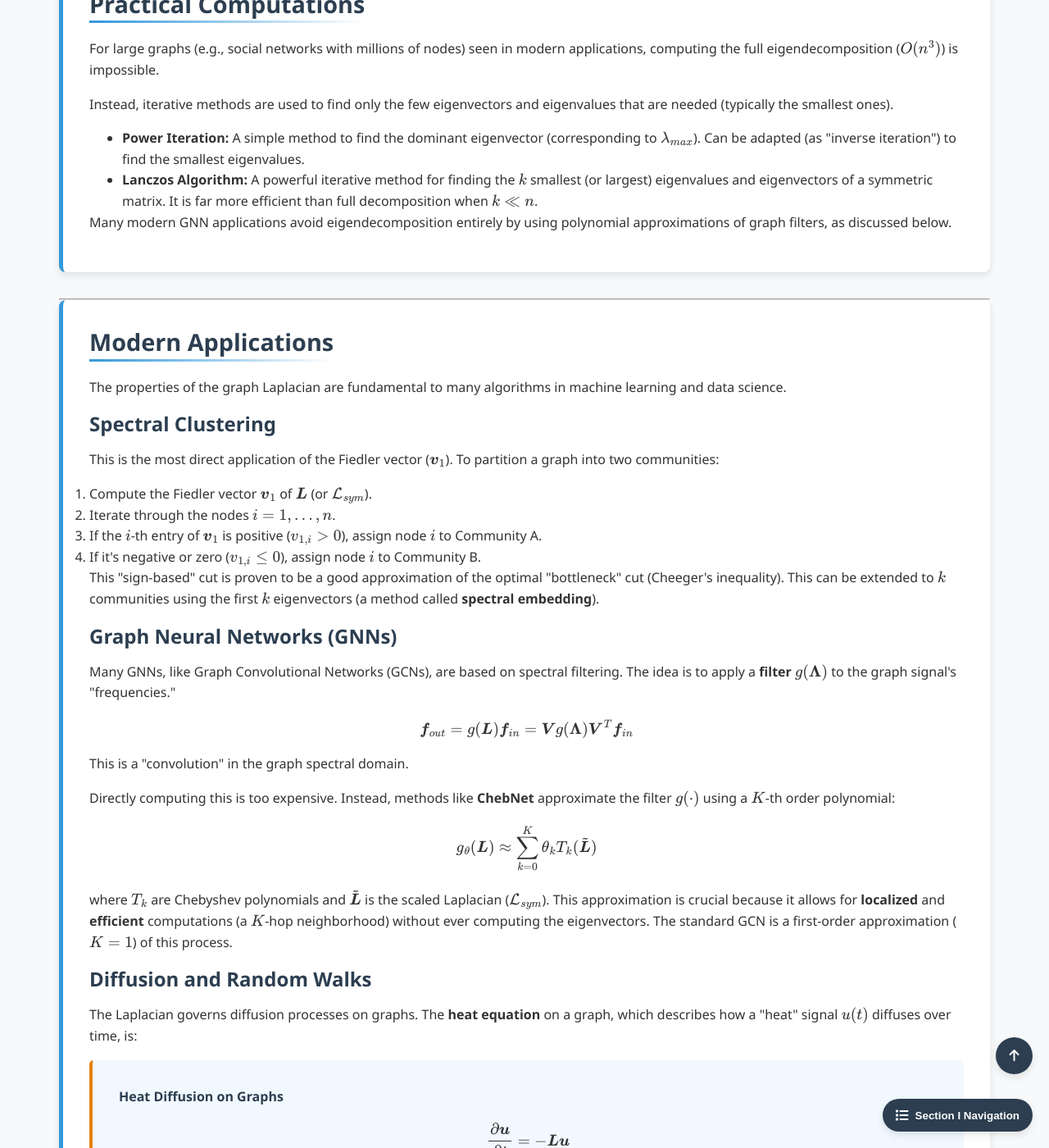
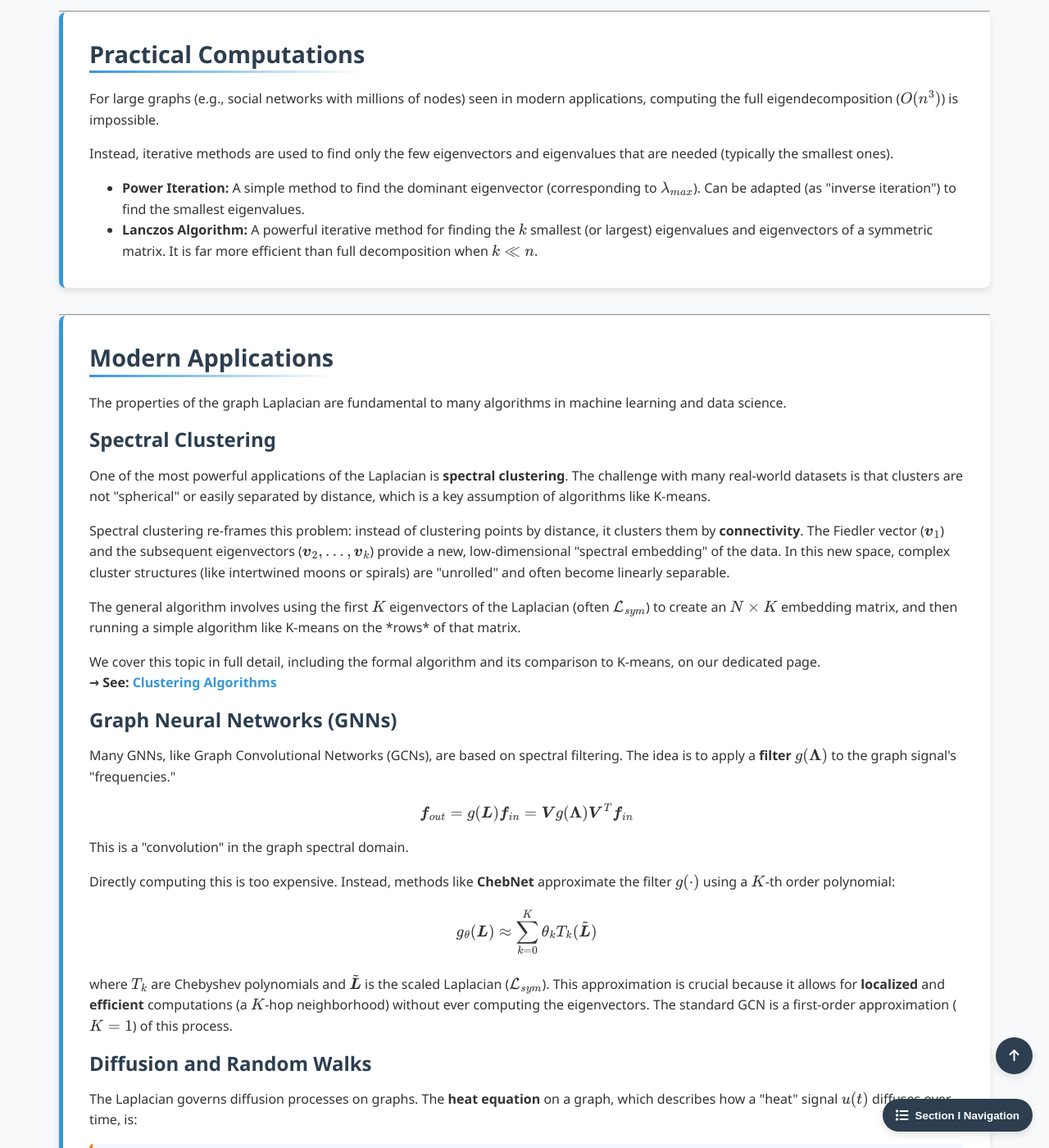
Before and after one commit to Yusukey01/yusukey01.github.io, a Jekyll site: the page built from Mathematics/Linear_algebra/graph_laplacian.html, in a window 1280 px wide and 1400 px high, scrolled down 5039 px. Shown: the whole window at 82% size. Built offline with Jekyll 4.4.1, drawn with Linux system fonts in a browser that asks for light colours; some of the changed text lies outside the part shown.

Commit message:
made Graph Laplacian

```diff
--- a/Mathematics/Linear_algebra/graph_laplacian.html
+++ b/Mathematics/Linear_algebra/graph_laplacian.html
@@ -364,10 +365,6 @@ uses_python: true
                         when \(k \ll n\).
                     </li>
                 </ul>
-            <p>
-                Many modern GNN applications avoid eigendecomposition entirely by
-                using polynomial approximations of graph filters, as discussed below.
-            </p>
             </section>
 
             <hr>
@@ -381,20 +378,30 @@ uses_python: true
 
                 <h3>Spectral Clustering</h3>
                 <p>
-                This is the most direct application of the Fiedler vector (\(\boldsymbol{v}_1\)).
-                To partition a graph into two communities:
-                <ol>
-                    <li>Compute the Fiedler vector \(\boldsymbol{v}_1\) of \(\boldsymbol{L}\) (or \(\mathcal{L}_{sym}\)).</li>
-                    <li>Iterate through the nodes \(i = 1, \dots, n\).</li>
-                    <li>If the \(i\)-th entry of \(\boldsymbol{v}_1\) is positive (\(v_{1,i} > 0\)), assign node \(i\) to Community A.</li>
-                    <li>If it's negative or zero (\(v_{1,i} \le 0\)), assign node \(i\) to Community B.</li>
-                </ol>
-                This "sign-based" cut is proven to be a good approximation of the
-                optimal "bottleneck" cut (Cheeger's inequality). This can be extended to
-                \(k\) communities using the first \(k\) eigenvectors (a method called
-                <strong>spectral embedding</strong>).
+                    One of the most powerful applications of the Laplacian is <strong>spectral clustering</strong>.
+                    The challenge with many real-world datasets is that clusters are not
+                    "spherical" or easily separated by distance, which is a key assumption of
+                    algorithms like K-means.
                 </p>
-
+                <p>
+                    Spectral clustering re-frames this problem: instead of clustering points by distance,
+                    it clusters them by <strong>connectivity</strong>. The Fiedler vector (\(\boldsymbol{v}_1\))
+                    and the subsequent eigenvectors (\(\boldsymbol{v}_2, \dots, \boldsymbol{v}_k\))
+                    provide a new, low-dimensional "spectral embedding" of the data.
+                    In this new space, complex cluster structures (like intertwined moons or spirals)
+                    are "unrolled" and often become linearly separable.
+                </p>
+                <p>
+                    The general algorithm involves using the first \(K\) eigenvectors of the
+                    Laplacian (often \(\mathcal{L}_{sym}\)) to create an \(N \times K\)
+                    embedding matrix, and then running a simple algorithm like K-means on
+                    the *rows* of that matrix.
+                </p>
+                <p>
+                    We cover this topic in full detail, including the formal algorithm and
+                    its comparison to K-means, on our dedicated page.
+                    <br><strong>&rarr; See: <a href="clustering.html#sp">Clustering Algorithms</a></strong>
+                </p>
                 <h3>Graph Neural Networks (GNNs)</h3>
                 <p>
                     Many GNNs, like Graph Convolutional Networks (GCNs), are based on
@@ -451,6 +458,13 @@ uses_python: true
 
             </section>
 
+            <section id="interactive" class="section-content">
+                <h2>Interactive Visualizer</h2>
+                <p>
+                    (Content for the visualizer would go here.)
+                </p>
+            </section>
+
         </div>
 
         <script src="/js/main.js"></script>
```
Also changed, not shown: other parts of Mathematics/Linear_algebra/graph_laplacian.html (+1 -0 lines). Lines whose indentation alone changed are shown as unchanged.
